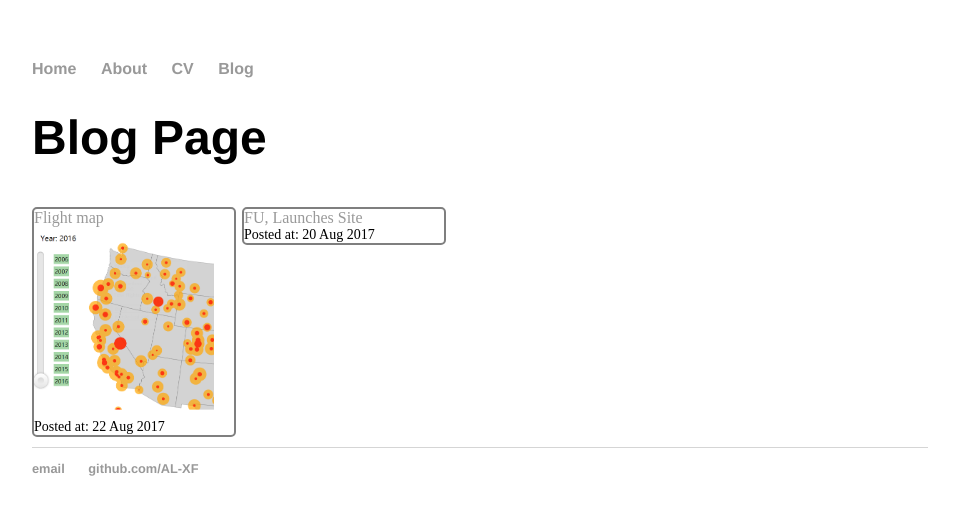
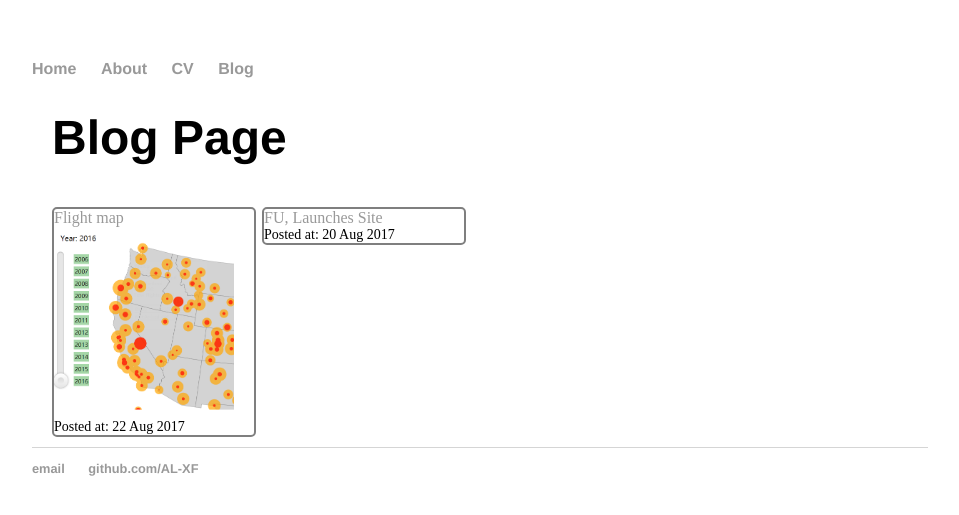
Before and after one commit to AL-XF/AL-XF.github.io, a Jekyll site: the page built from blog/index.html, in a window 1280 px wide. Shown: the top 515 px of the page, without its empty margins (160-1119 px from the left). Built offline with Jekyll 4.4.1, drawn with Linux system fonts in a browser that asks for light colours.

Commit message:
Update blog.html

```diff
--- a/_layouts/blog.html
+++ b/_layouts/blog.html
@@ -16,7 +16,7 @@
         		<li><a href="/blog">Blog</a></li>
     		</ul>
 		</nav>
-		<div class="container">
+		<div id="container">
 
     		{{ content }}
 
```
